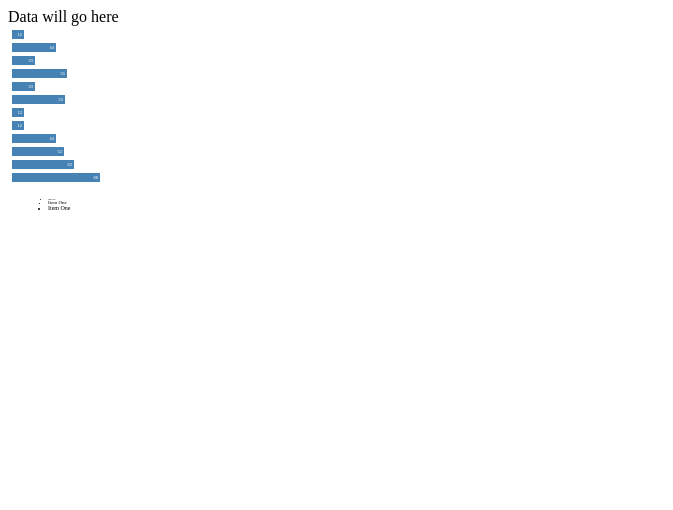
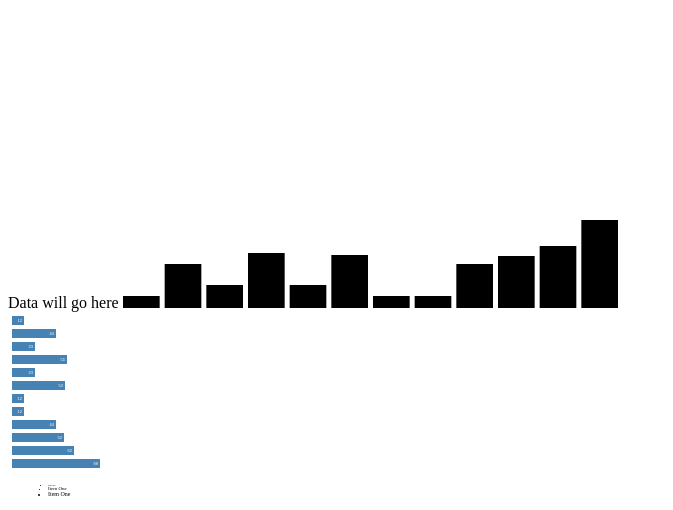
Before and after one commit to jonathantcallahan/bsed2-datavis, a plain HTML site: page public/index.html in a window 1280 px wide. Shown: the whole page, without its empty margins (0-673 px from the left). Drawn offline with nearby package versions, Linux system fonts and the light colour scheme.

Commit message:
svg chart

```diff
--- a/public/index.html
+++ b/public/index.html
@@ -6,6 +6,7 @@
     </head>
     <body>
         Data will go here
+        <svg id='svg-chart'></svg>
         <div id='chart'></div>
         <ul>
             <li>Item One</li>
--- a/public/index.js
+++ b/public/index.js
@@ -23,6 +23,25 @@ d3.select('#box')
 
 const data = [12,44,23,55,23,53,12,12,44,52,62,88]
 
+const svgWidth = 500, svgHeight = 300, barPadding = 5;
+const barWidth = (svgWidth / data.length);
+
+const svg = d3.select('svg')
+    .attr('width', svgWidth)
+    .attr('height',svgHeight);
+
+const barChart = svg.selectAll('rect')
+    .data(data)
+    .enter()
+    .append('rect')
+    .attr('y', d => { return svgHeight - d})
+    .attr('height', d => { return d})
+    .attr('width', barWidth - barPadding)
+    .attr('transform', (d,i) => {
+        const translate = [barWidth * i, 0];
+        return `translate(${translate})`;
+    })
+
 d3.select('#chart')
     .selectAll('div')
     .data(data)
```
